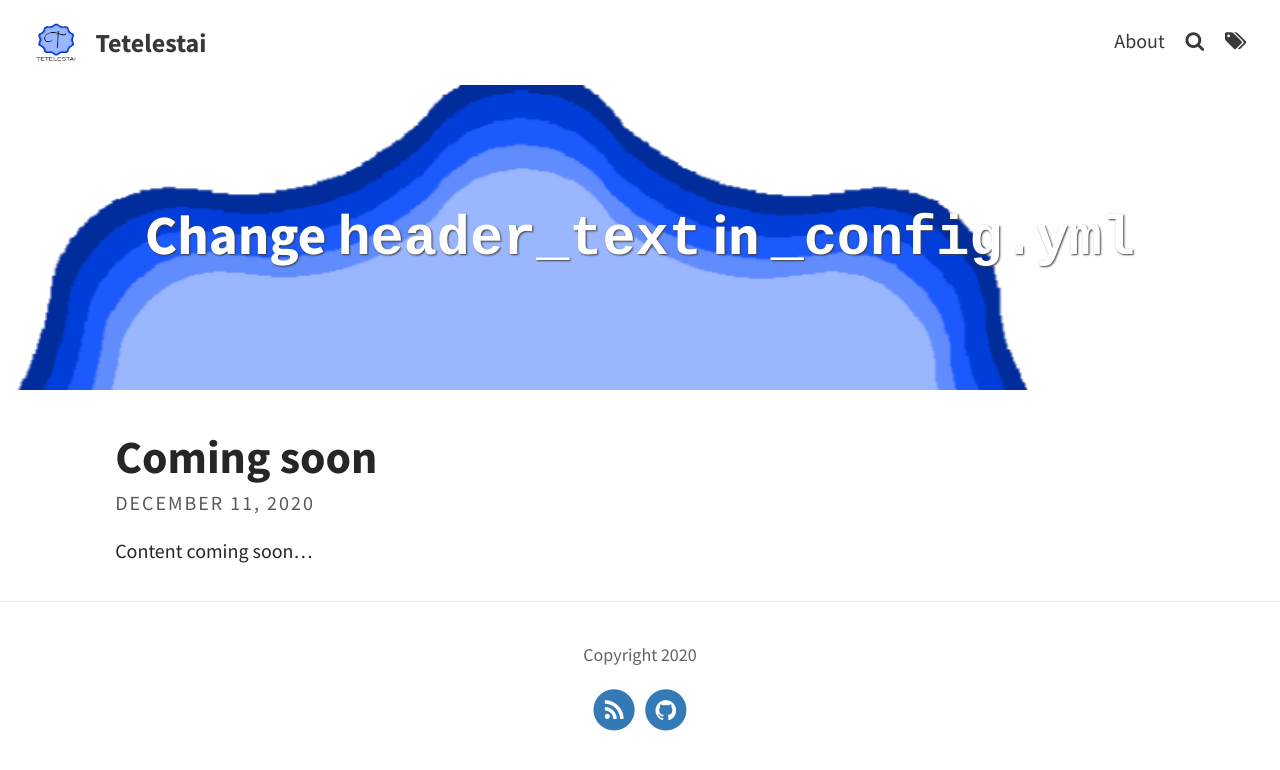
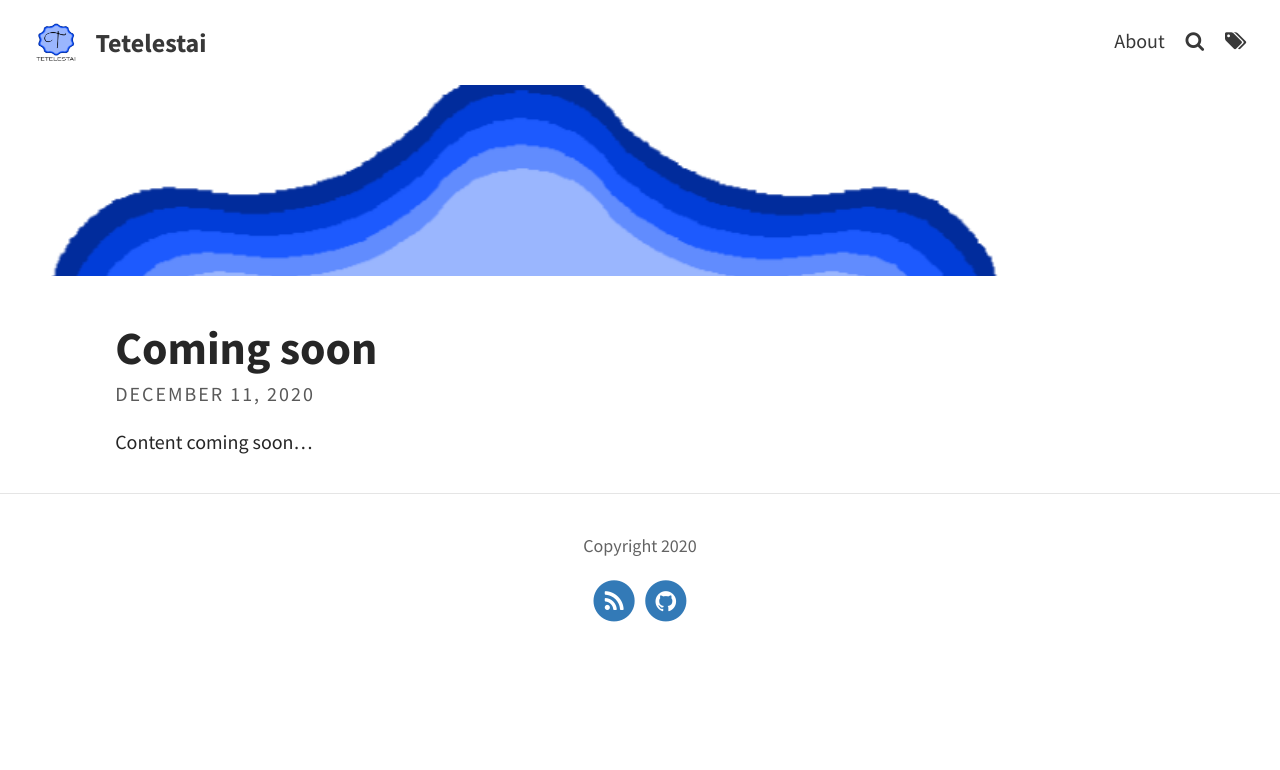
Before and after one commit to tetelestaiuk/web, a Jekyll site: the page built from index.html, in a window 1280 px wide. Shown: the top 770 px of the page. Built offline with Jekyll 4.4.1, drawn with Linux system fonts in a browser that asks for light colours; the list of posts is cut into pages by our own code.

Commit message:
Update _config.yml

```diff
--- a/_config.yml
+++ b/_config.yml
@@ -9,7 +9,7 @@ avatar: assets/img/avatar.png                         # Empty for no avatar in n
 favicon: assets/favicon.ico                             # Icon displayed in the tab
 
 # Header and footer text
-header_text:   # Change Blog header text
+header_text: " "  # Change Blog header text
 header_feature_image: assets/img/avatar.png
 footer_text: Copyright 2020
 
```
